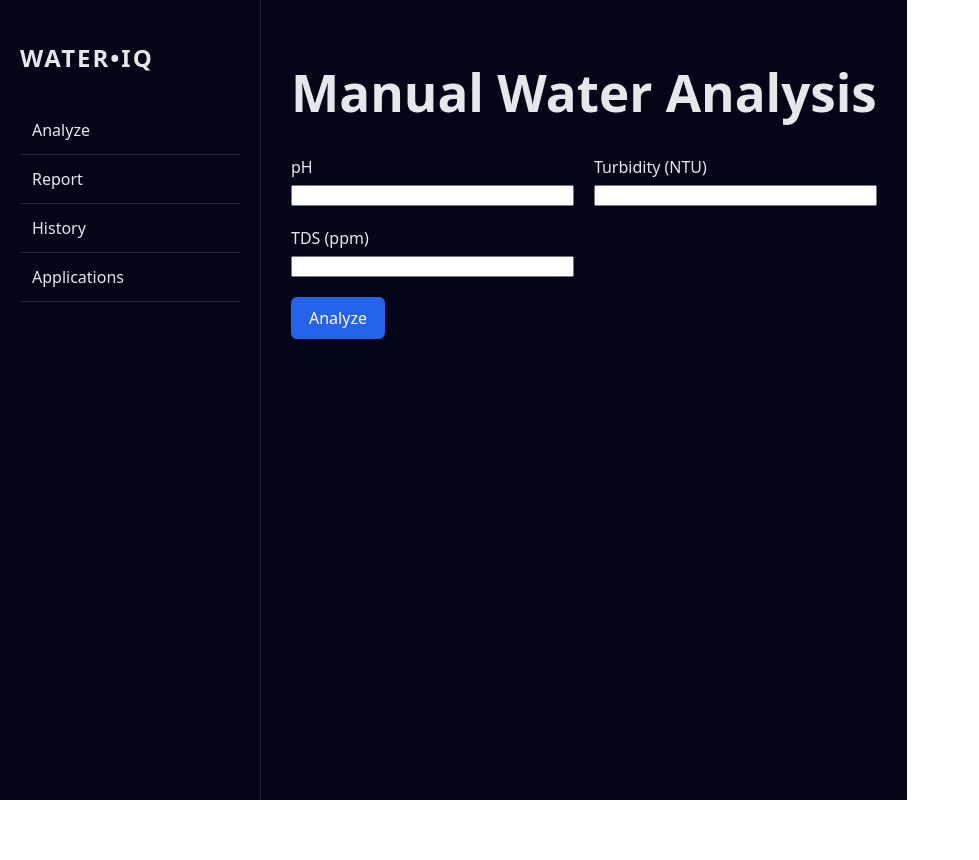
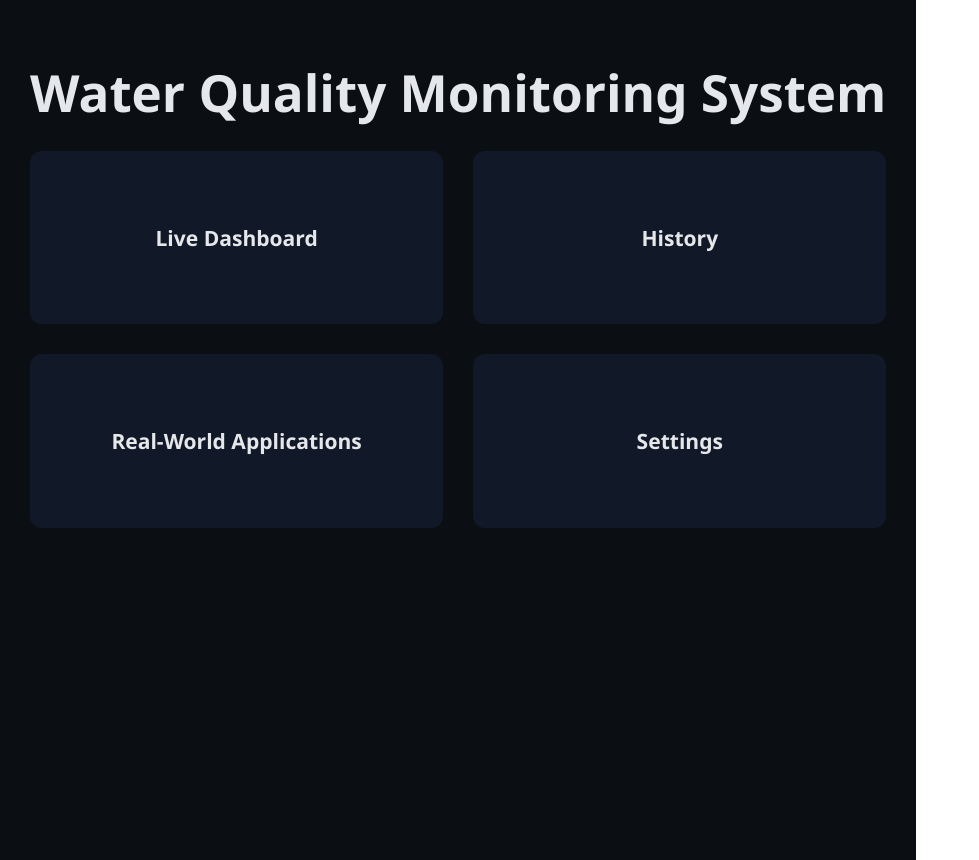
Before and after one commit to khushc2007/vite-react, a React (Vite) app: page / in a window 1280 px wide. Shown: the whole page, without its empty margins (0-979 px from the left). Before the commit the page ends 800 px from the top, so only its background shows below. Built offline with nearby package versions, Linux system fonts and the light colour scheme.

Commit message:
Refactor App component and update styles

```diff
--- a/src/App.tsx
+++ b/src/App.tsx
@@ -1,341 +1,221 @@
-import { useState } from "react";
+import React, { useState } from "react";
 
-/* ================= CONFIG ================= */
-const API_URL = "https://water-quality-backend-6-8hwp.onrender.com/analyze-water";
-
-/* ================= TYPES ================= */
-type Reading = { ph: number; turbidity: number; tds: number };
-type Decision = {
-  reusable: string;
-  tank: string;
-  filtration: string;
-  explanation: string;
-};
-type HistoryItem = {
-  time: string;
-  input: Reading;
-  decision: Decision;
+/* =====================
+   MOCK SENSOR DATA
+===================== */
+const sensorData = {
+  current: { ph: 7.4, tds: 620, turbidity: 18 },
+  history: [
+    { time: "10:00", ph: 7.2, tds: 600, turbidity: 15 },
+    { time: "10:10", ph: 7.3, tds: 610, turbidity: 16 },
+    { time: "10:20", ph: 7.4, tds: 620, turbidity: 18 },
+    { time: "10:30", ph: 7.5, tds: 640, turbidity: 20 },
+  ],
 };
 
-/* ================= APP ================= */
+/* =====================
+   PREDICTION LOGIC
+===================== */
+function runPrediction({ ph, tds, turbidity }) {
+  const reusable =
+    ph >= 6.5 && ph <= 8.5 && tds <= 1000 && turbidity <= 10;
 
+  let filtration = "F1 – Basic Filtration";
+  if (tds > 1500) filtration = "F5 – Reverse Osmosis";
+  else if (tds > 1000) filtration = "F4 – Carbon + UF";
+  else if (turbidity > 30) filtration = "F3 – Coagulation + Sand";
+  else if (turbidity > 10) filtration = "F2 – Sand + Carbon";
+
+  return {
+    reusable: reusable ? "Reusable" : "Not Reusable",
+    filtration,
+  };
+}
+
+/* =====================
+   MAIN APP
+===================== */
 export default function App() {
-  const [page, setPage] = useState<
-    "analyze" | "report" | "history" | "applications"
-  >("analyze");
+  const [page, setPage] = useState("home");
+
+  const prediction = runPrediction(sensorData.current);
 
   return (
     <div style={styles.app}>
-      {/* SIDEBAR */}
-      <aside style={styles.sidebar}>
-        <h2 style={styles.logo}>WATER•IQ</h2>
+      {page === "home" && (
+        <>
+          <h1 style={styles.title}>Water Quality Monitoring System</h1>
 
-        <SidebarItem label="Analyze" onClick={() => setPage("analyze")} />
-        <SidebarItem label="Report" onClick={() => setPage("report")} />
-        <SidebarItem label="History" onClick={() => setPage("history")} />
-        <SidebarItem
-          label="Applications"
-          onClick={() => setPage("applications")}
-        />
-      </aside>
+          <div style={styles.homeGrid}>
+            <HomeCard title="Live Dashboard" onClick={() => setPage("live")} />
+            <HomeCard title="History" onClick={() => setPage("history")} />
+            <HomeCard
+              title="Real-World Applications"
+              onClick={() => setPage("applications")}
+            />
+            <HomeCard title="Settings" onClick={() => setPage("settings")} />
+          </div>
+        </>
+      )}
 
-      {/* MAIN */}
-      <main style={styles.main}>
-        {page === "analyze" && <Analyze />}
-        {page === "report" && <Report />}
-        {page === "history" && <History />}
-        {page === "applications" && <Applications />}
-      </main>
+      {page === "live" && (
+        <>
+          <BackButton onClick={() => setPage("home")} />
+
+          <h2>Live Dashboard</h2>
+
+          {/* Cards */}
+          <div style={styles.cardRow}>
+            <StatCard title="pH" value={sensorData.current.ph} />
+            <StatCard title="TDS" value={sensorData.current.tds} />
+            <StatCard title="Turbidity" value={sensorData.current.turbidity} />
+          </div>
+
+          {/* Table */}
+          <h3>Recent Readings</h3>
+          <div style={styles.tableWrapper}>
+            <table style={styles.table}>
+              <thead>
+                <tr>
+                  <th>Time</th>
+                  <th>pH</th>
+                  <th>TDS</th>
+                  <th>Turbidity</th>
+                </tr>
+              </thead>
+              <tbody>
+                {sensorData.history.map((r, i) => (
+                  <tr key={i}>
+                    <td>{r.time}</td>
+                    <td>{r.ph}</td>
+                    <td>{r.tds}</td>
+                    <td>{r.turbidity}</td>
+                  </tr>
+                ))}
+              </tbody>
+            </table>
+          </div>
+
+          {/* Prediction */}
+          <h3>Prediction Model Output</h3>
+          <div style={styles.predictionBox}>
+            <p><strong>Status:</strong> {prediction.reusable}</p>
+            <p><strong>Recommended Filtration:</strong> {prediction.filtration}</p>
+          </div>
+        </>
+      )}
+
+      {page === "history" && (
+        <>
+          <BackButton onClick={() => setPage("home")} />
+          <h2>History</h2>
+          <p>Saved prediction iterations will appear here.</p>
+        </>
+      )}
+
+      {page === "applications" && (
+        <>
+          <BackButton onClick={() => setPage("home")} />
+          <h2>Real-World Applications</h2>
+          <p>• Greywater reuse</p>
+          <p>• Agriculture irrigation</p>
+          <p>• Aquaculture monitoring</p>
+        </>
+      )}
+
+      {page === "settings" && (
+        <>
+          <BackButton onClick={() => setPage("home")} />
+          <h2>Settings</h2>
+          <p>Configuration options will appear here.</p>
+        </>
+      )}
     </div>
   );
 }
 
-/* ================= SIDEBAR ITEM ================= */
-
-function SidebarItem({
-  label,
-  onClick
-}: {
-  label: string;
-  onClick: () => void;
-}) {
+/* =====================
+   SMALL COMPONENTS
+===================== */
+function HomeCard({ title, onClick }) {
   return (
-    <div style={styles.sidebarItem} onClick={onClick}>
-      {label}
+    <div style={styles.homeCard} onClick={onClick}>
+      <h3>{title}</h3>
     </div>
   );
 }
 
-/* ================= ANALYZE ================= */
-
-function Analyze() {
-  const [input, setInput] = useState({ ph: "", turbidity: "", tds: "" });
-  const [decision, setDecision] = useState<Decision | null>(null);
-  const [loading, setLoading] = useState(false);
-
-  const analyze = async () => {
-    setLoading(true);
-    setDecision(null);
-
-    const payload = {
-      ph: Number(input.ph),
-      turbidity: Number(input.turbidity),
-      tds: Number(input.tds)
-    };
-
-    const res = await fetch(API_URL, {
-      method: "POST",
-      headers: { "Content-Type": "application/json" },
-      body: JSON.stringify(payload)
-    });
-
-    const data = await res.json();
-    setDecision(data);
-
-    const history: HistoryItem[] = JSON.parse(
-      localStorage.getItem("history") || "[]"
-    );
-    history.push({
-      time: new Date().toLocaleString(),
-      input: payload,
-      decision: data
-    });
-    localStorage.setItem("history", JSON.stringify(history));
-
-    setLoading(false);
-  };
-
+function StatCard({ title, value }) {
   return (
-    <>
-      <h1>Manual Water Analysis</h1>
-
-      <div style={styles.grid3}>
-        <Input label="pH" value={input.ph} setValue={v => setInput({ ...input, ph: v })} />
-        <Input
-          label="Turbidity (NTU)"
-          value={input.turbidity}
-          setValue={v => setInput({ ...input, turbidity: v })}
-        />
-        <Input
-          label="TDS (ppm)"
-          value={input.tds}
-          setValue={v => setInput({ ...input, tds: v })}
-        />
-      </div>
-
-      <button style={styles.primaryBtn} onClick={analyze}>
-        Analyze
-      </button>
-
-      {loading && <p>Processing…</p>}
-      {decision && <DecisionCard decision={decision} />}
-    </>
-  );
-}
-
-/* ================= REPORT ================= */
-/* AVERAGE OF ENTIRE HISTORY */
-
-function Report() {
-  const history: HistoryItem[] = JSON.parse(
-    localStorage.getItem("history") || "[]"
-  );
-
-  if (history.length === 0) {
-    return <p>No history available for report.</p>;
-  }
-
-  const avg = history.reduce(
-    (a, b) => ({
-      ph: a.ph + b.input.ph,
-      turbidity: a.turbidity + b.input.turbidity,
-      tds: a.tds + b.input.tds
-    }),
-    { ph: 0, turbidity: 0, tds: 0 }
-  );
-
-  const avgData = {
-    ph: +(avg.ph / history.length).toFixed(2),
-    turbidity: +(avg.turbidity / history.length).toFixed(1),
-    tds: Math.round(avg.tds / history.length)
-  };
-
-  return (
-    <>
-      <h1>System Report (Averaged)</h1>
-
-      <div style={styles.grid3}>
-        <Metric title="Average pH" value={avgData.ph} />
-        <Metric title="Average Turbidity" value={avgData.turbidity} />
-        <Metric title="Average TDS" value={avgData.tds} />
-      </div>
-
-      <p style={styles.note}>
-        Report generated from {history.length} historical analyses.
-      </p>
-    </>
-  );
-}
-
-/* ================= HISTORY ================= */
-
-function History() {
-  const history: HistoryItem[] = JSON.parse(
-    localStorage.getItem("history") || "[]"
-  );
-
-  if (history.length === 0) return <p>No history yet.</p>;
-
-  return (
-    <>
-      <h1>History</h1>
-      {history.map((h, i) => (
-        <div key={i} style={styles.historyCard}>
-          <p><b>{h.time}</b></p>
-          <p>pH: {h.input.ph}, Turbidity: {h.input.turbidity}, TDS: {h.input.tds}</p>
-          <p>Reusable: {h.decision.reusable}</p>
-          <p>Filtration: {h.decision.filtration}</p>
-        </div>
-      ))}
-    </>
-  );
-}
-
-/* ================= APPLICATIONS ================= */
-
-function Applications() {
-  return (
-    <>
-      <h1>Real-World Applications</h1>
-      <p>
-        This section will describe practical deployments such as:
-      </p>
-      <ul>
-        <li>Agricultural water reuse</li>
-        <li>Aquaculture monitoring</li>
-        <li>Smart irrigation systems</li>
-        <li>Industrial wastewater pre-treatment</li>
-      </ul>
-      <p>
-        (Content to be expanded.)
-      </p>
-    </>
-  );
-}
-
-/* ================= UI COMPONENTS ================= */
-
-function Input({
-  label,
-  value,
-  setValue
-}: {
-  label: string;
-  value: string;
-  setValue: (v: string) => void;
-}) {
-  return (
-    <div style={styles.inputGroup}>
-      <label>{label}</label>
-      <input
-        type="number"
-        value={value}
-        onChange={e => setValue(e.target.value)}
-      />
+    <div style={styles.statCard}>
+      <h4>{title}</h4>
+      <p style={{ fontSize: "26px", color: "#38bdf8" }}>{value}</p>
     </div>
   );
 }
 
-function Metric({ title, value }: { title: string; value: number }) {
+function BackButton({ onClick }) {
   return (
-    <div style={styles.metric}>
-      <h3>{title}</h3>
-      <p>{value}</p>
-    </div>
+    <button onClick={onClick} style={styles.backBtn}>
+      ← Back
+    </button>
   );
 }
 
-function DecisionCard({ decision }: { decision: Decision }) {
-  return (
-    <div style={styles.card}>
-      <p><b>Reusable:</b> {decision.reusable}</p>
-      <p><b>Tank:</b> {decision.tank}</p>
-      <p><b>Filtration:</b> {decision.filtration}</p>
-      <p>{decision.explanation}</p>
-    </div>
-  );
-}
-
-/* ================= STYLES ================= */
-
-const styles: any = {
+/* =====================
+   STYLES
+===================== */
+const styles = {
   app: {
-    display: "flex",
+    padding: "30px",
+    fontFamily: "Segoe UI, sans-serif",
+    background: "#0b0f14",
+    color: "#e5e7eb",
     minHeight: "100vh",
+  },
+  title: { marginBottom: "30px" },
+  homeGrid: {
+    display: "grid",
+    gridTemplateColumns: "repeat(2, 1fr)",
+    gap: "30px",
+  },
+  homeCard: {
+    background: "#111827",
+    padding: "50px",
+    textAlign: "center",
+    borderRadius: "12px",
+    cursor: "pointer",
+    fontSize: "18px",
+  },
+  cardRow: { display: "flex", gap: "20px", marginBottom: "20px" },
+  statCard: {
+    flex: 1,
+    background: "#111827",
+    padding: "20px",
+    borderRadius: "10px",
+    textAlign: "center",
+  },
+  tableWrapper: {
+    maxHeight: "200px",
+    overflowY: "auto",
+    marginBottom: "20px",
+  },
+  table: {
+    width: "100%",
+    borderCollapse: "collapse",
+  },
+  predictionBox: {
     background: "#020617",
-    color: "#e5e7eb",
-    fontFamily: "system-ui"
+    padding: "20px",
+    borderRadius: "10px",
+    marginTop: "10px",
   },
-  sidebar: {
-    width: 220,
-    background: "#020617",
-    borderRight: "1px solid #1e293b",
-    padding: 20
+  backBtn: {
+    marginBottom: "20px",
+    background: "none",
+    border: "1px solid #38bdf8",
+    color: "#38bdf8",
+    padding: "6px 12px",
+    cursor: "pointer",
   },
-  logo: {
-    marginBottom: 30,
-    letterSpacing: 2
-  },
-  sidebarItem: {
-    padding: 12,
-    cursor: "pointer",
-    borderBottom: "1px solid #1e293b"
-  },
-  main: {
-    flex: 1,
-    padding: 30
-  },
-  grid3: {
-    display: "grid",
-    gridTemplateColumns: "repeat(auto-fit, minmax(200px, 1fr))",
-    gap: 20,
-    marginBottom: 20
-  },
-  inputGroup: {
-    display: "flex",
-    flexDirection: "column",
-    gap: 6
-  },
-  primaryBtn: {
-    padding: "10px 18px",
-    background: "#2563eb",
-    color: "#fff",
-    border: "none",
-    borderRadius: 6,
-    cursor: "pointer"
-  },
-  metric: {
-    background: "#020617",
-    border: "1px solid #1e293b",
-    padding: 20,
-    borderRadius: 8,
-    textAlign: "center"
-  },
-  card: {
-    marginTop: 20,
-    padding: 20,
-    background: "#020617",
-    border: "1px solid #1e293b",
-    borderRadius: 8
-  },
-  historyCard: {
-    marginBottom: 15,
-    padding: 15,
-    border: "1px solid #1e293b",
-    borderRadius: 6
-  },
-  note: {
-    marginTop: 20,
-    color: "#94a3b8"
-  }
 };
```
